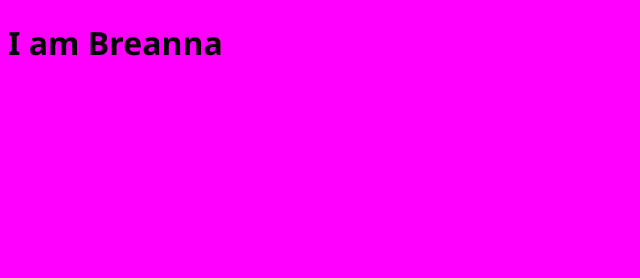
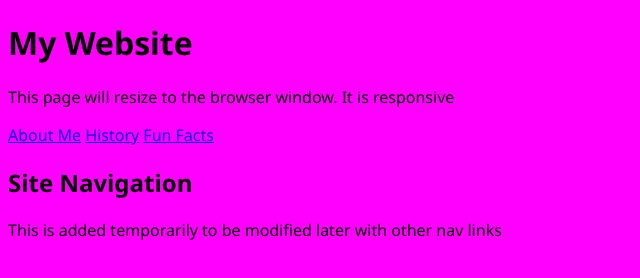
Before and after one commit to breannalopez-marianas/My-Web-Layout, a plain HTML site: page index.html in a window 1280 px wide. Shown: the whole page, without its empty margins (0-640 px from the left). Drawn offline with Linux system fonts and the light colour scheme.

Commit message:
i added codes

```diff
--- a/index.html
+++ b/index.html
@@ -2,12 +2,30 @@
 <html lang="en">
 <head>
     <meta charset="UTF-8">
-    <meta name="viewport" content="width=device-width, initial-scale=1.0">
     <title>Document</title>
     <link rel="stylesheet" href="css/master.css">
 </head>
 <body>
-    <h1>I am Breanna</h1>
+    <header class="header">
+      <h1>My Website</h1>
+    <p>This page will resize to the browser window. It is responsive </p>
+    </header>
+   <div id="container">
+    <nav class="topnav">
+      <a href="#">About Me</a>
+      <a href="#">History</a>
+      <a href="#">Fun Facts</a>
+    </nav>
 
+    <div class="row">
+     <nav class="column side">
+       <h2>Site Navigation</h2>
+       <p>This is added temporarily to be modified later with other nav links</p>
+     </nav>
+     <main class="column middle">
+       <h2></h2>
+     </main>
+    </div>
+   </div>
 </body>
 </html>
```
